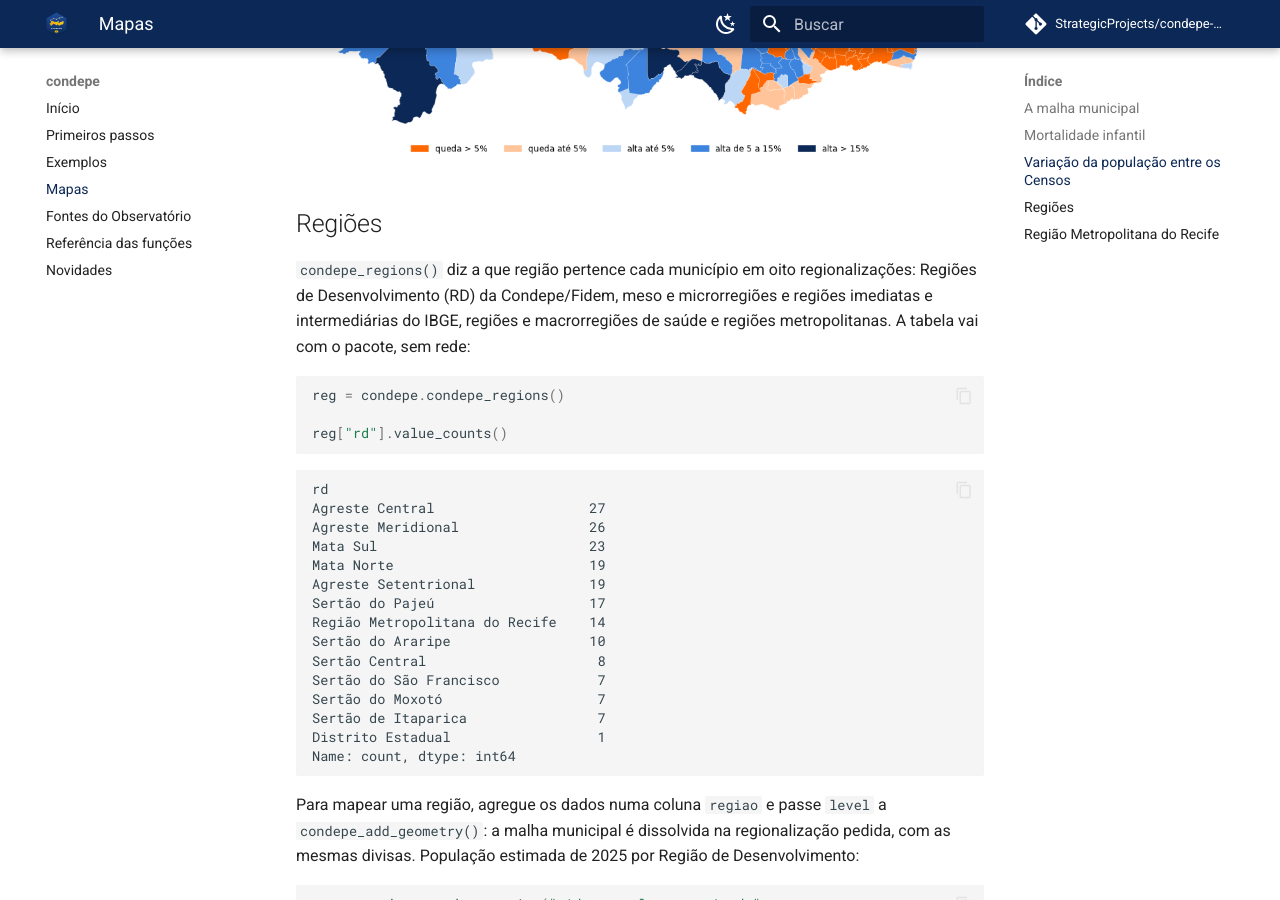
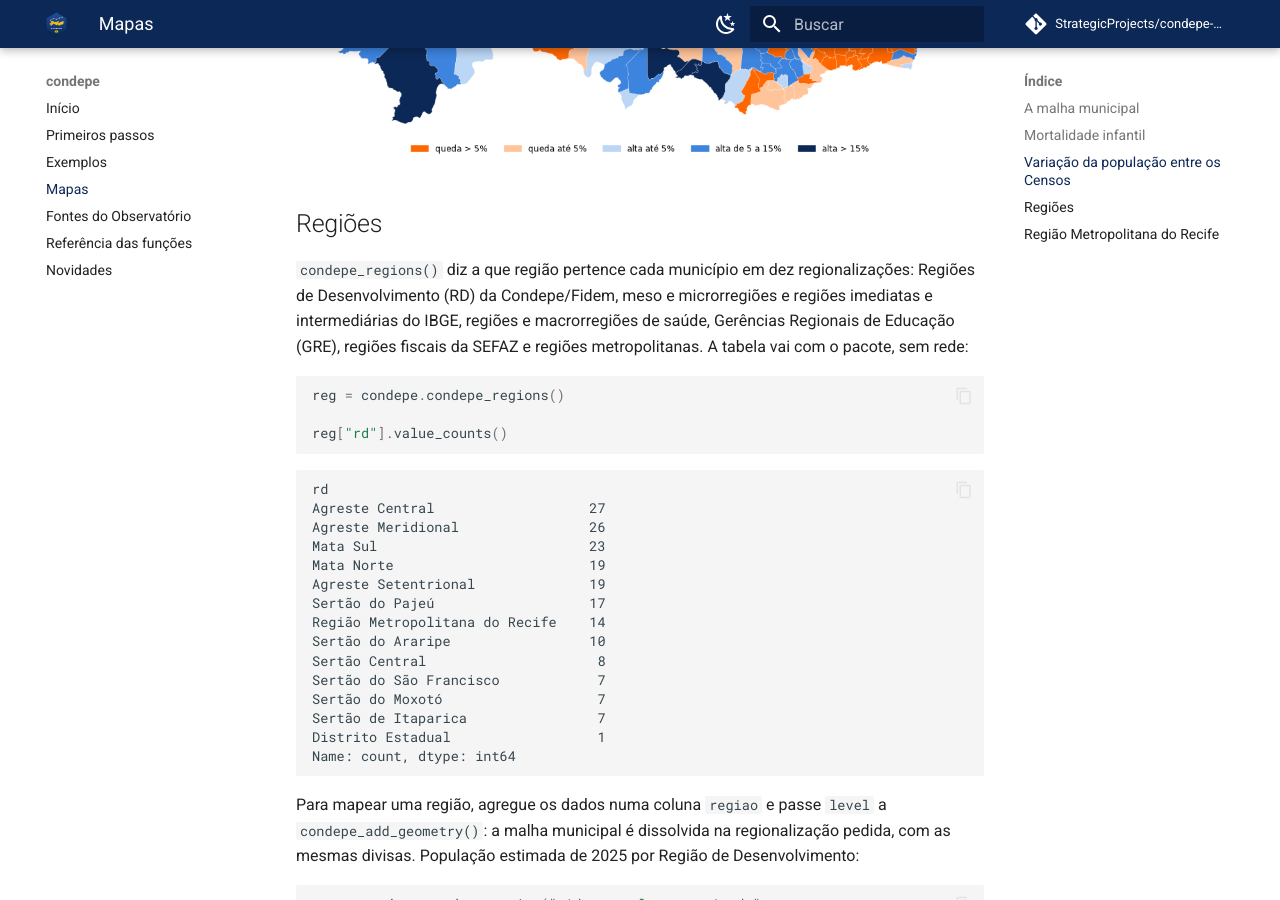
Before and after one commit to StrategicProjects/condepe-py, an MkDocs documentation site: the page built from docs/mapas.md, in a window 1280 px wide and 900 px high, scrolled down 2822 px. Built offline with MkDocs 1.6.1 and Material for MkDocs 9.7.7, drawn with Linux system fonts in a browser that asks for light colours; comment, search, counter and statistics services are not loaded.

Commit message:
feat: Gerências Regionais de Educação e regiões fiscais em condepe_regions()
Duas regionalizações novas (gre, 15 regiões; regiao_fiscal, 3), tiradas
da malha de referência do datalake da equipe (pernambuco_sf.rds) com os
acentos restaurados. Recife Norte e Recife Sul dividem o mesmo município
e ficam juntas (com Fernando de Noronha) em "Recife Norte e Sul". As
colunas anteriores da tabela não mudaram.

Co-Authored-By: Claude Opus 5.5 <noreply@anthropic.com>

````diff
--- a/docs/mapas.md
+++ b/docs/mapas.md
@@ -121,10 +121,11 @@ Name: count, dtype: int64
 
 ## Regiões
 
-`condepe_regions()` diz a que região pertence cada município em oito
+`condepe_regions()` diz a que região pertence cada município em dez
 regionalizações: Regiões de Desenvolvimento (RD) da Condepe/Fidem,
 meso e microrregiões e regiões imediatas e intermediárias do IBGE,
-regiões e macrorregiões de saúde e regiões metropolitanas. A tabela vai
+regiões e macrorregiões de saúde, Gerências Regionais de Educação
+(GRE), regiões fiscais da SEFAZ e regiões metropolitanas. A tabela vai
 com o pacote, sem rede:
 
 ```python
--- a/docs/precompile.py
+++ b/docs/precompile.py
@@ -506,10 +506,11 @@ MAPAS = [
         """
         ## Regiões
 
-        `condepe_regions()` diz a que região pertence cada município em oito
+        `condepe_regions()` diz a que região pertence cada município em dez
         regionalizações: Regiões de Desenvolvimento (RD) da Condepe/Fidem,
         meso e microrregiões e regiões imediatas e intermediárias do IBGE,
-        regiões e macrorregiões de saúde e regiões metropolitanas. A tabela vai
+        regiões e macrorregiões de saúde, Gerências Regionais de Educação
+        (GRE), regiões fiscais da SEFAZ e regiões metropolitanas. A tabela vai
         com o pacote, sem rede:
         """,
         """
````
Also changed, not shown: NEWS.md (+3 -2 lines), 3 other files.
